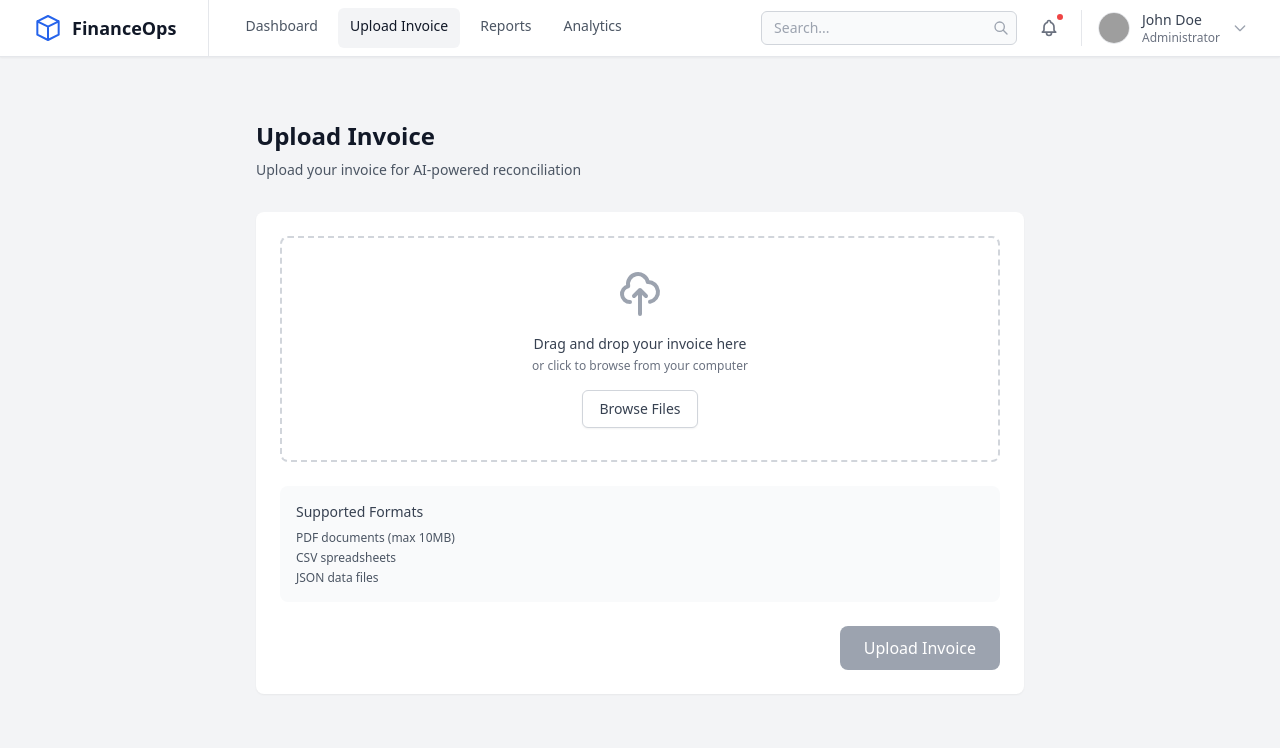
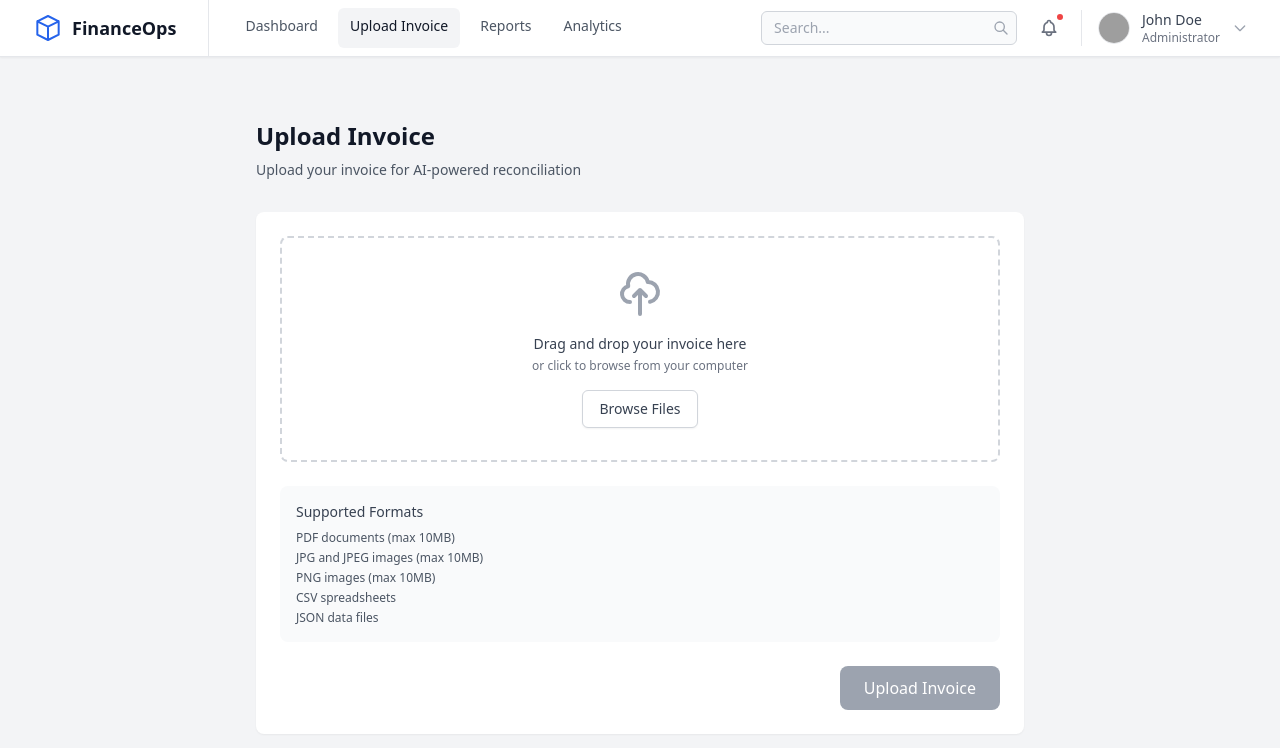
Before and after one commit to reginold/llm-ecosystem, a React (Create React App) app in the folder frontend/: page /upload in a window 1280 px wide. Shown: the top 748 px of the page. Built offline with nearby package versions, Linux system fonts and the light colour scheme; grey boxes are pictures that could not be loaded.

Commit message:
feat: add the image uploading

```diff
--- a/frontend/src/components/UploadInvoice.tsx
+++ b/frontend/src/components/UploadInvoice.tsx
@@ -129,7 +129,7 @@ const UploadInvoice: React.FC = () => {
                 <input
                   type="file"
                   onChange={handleFileChange}
-                  accept=".pdf,.csv,.json"
+                  accept=".pdf,.jpg,.jpeg,.png,.csv,.json"
                   className="hidden"
                   id="file-upload"
                 />
@@ -163,6 +163,8 @@ const UploadInvoice: React.FC = () => {
               <h3 className="text-sm font-medium text-gray-700 mb-2">Supported Formats</h3>
               <ul className="text-xs text-gray-600 space-y-1">
                 <li>PDF documents (max 10MB)</li>
+                <li>JPG and JPEG images (max 10MB)</li>
+                <li>PNG images (max 10MB)</li>
                 <li>CSV spreadsheets</li>
                 <li>JSON data files</li>
               </ul>
```
